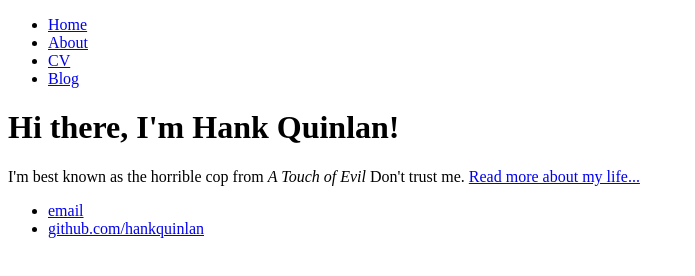
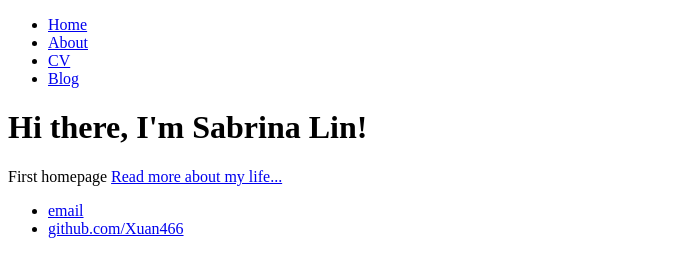
Before and after one commit to Xuan466/Xuan466.github.io, a plain HTML site: page index.html in a window 1280 px wide. Shown: the whole page, without its empty margins (0-695 px from the left). Drawn offline with Linux system fonts and the light colour scheme.

Commit message:
Update index.html

```diff
--- a/index.html
+++ b/index.html
@@ -1,7 +1,7 @@
 <!DOCTYPE html>
 <html>
 	<head>
-		<title>Hank Quinlan, Horrible Cop</title>
+		<title>Sabrina Lin, Hello</title>
 	</head>
 	<body>
 		<nav>
@@ -14,14 +14,14 @@
 		</nav>
 		<div class="container">
     		<div class="blurb">
-        		<h1>Hi there, I'm Hank Quinlan!</h1>
-				<p>I'm best known as the horrible cop from <em>A Touch of Evil</em> Don't trust me. <a href="/about">Read more about my life...</a></p>
+        		<h1>Hi there, I'm Sabrina Lin!</h1>
+				<p>First homepage <a href="/about">Read more about my life...</a></p>
     		</div><!-- /.blurb -->
 		</div><!-- /.container -->
 		<footer>
     		<ul>
-        		<li><a href="mailto:hankquinlanhub@gmail.com">email</a></li>
-        		<li><a href="https://github.com/hankquinlan">github.com/hankquinlan</a></li>
+        		<li><a href="mailto:linsabrina51@gmail.com">email</a></li>
+        		<li><a href="https://github.com/Xuan466">github.com/Xuan466</a></li>
 			</ul>
 		</footer>
 	</body>
```
